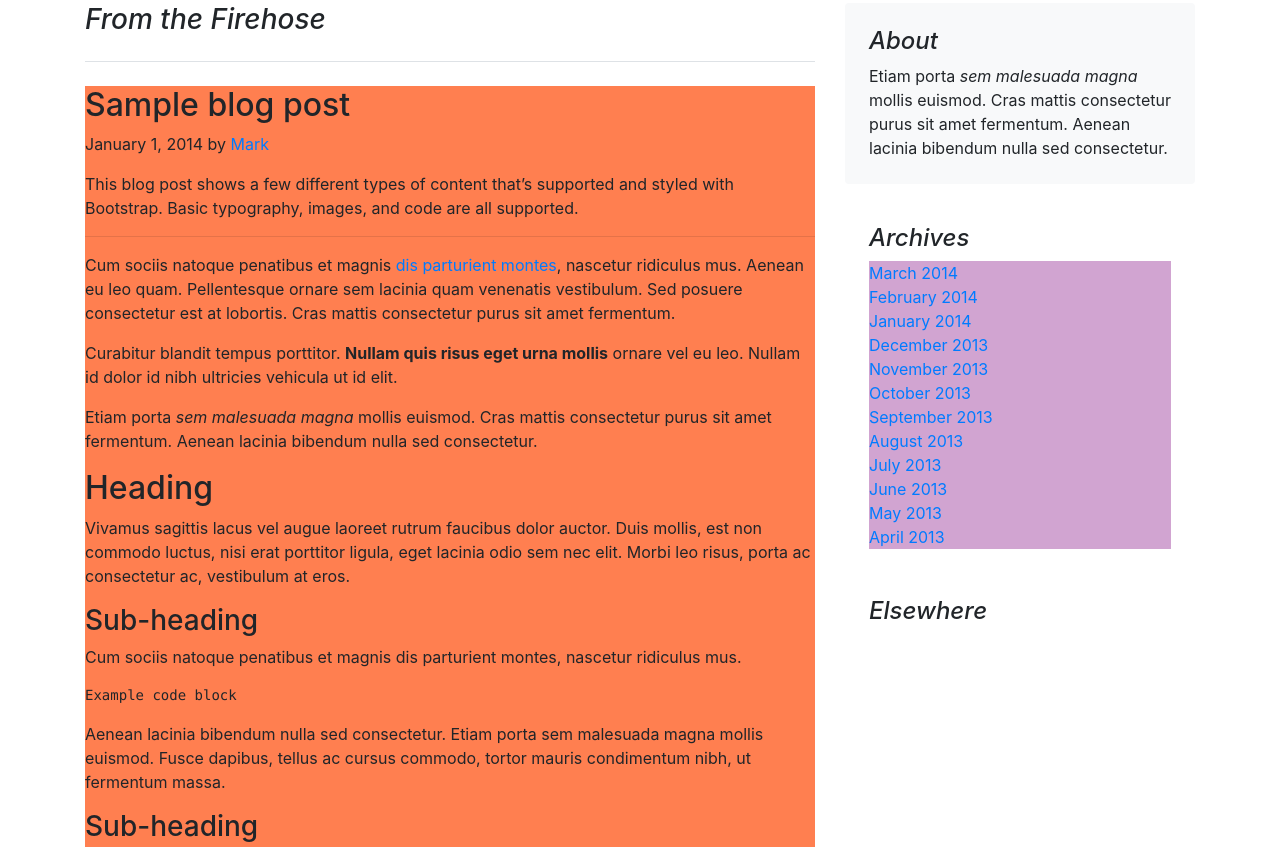
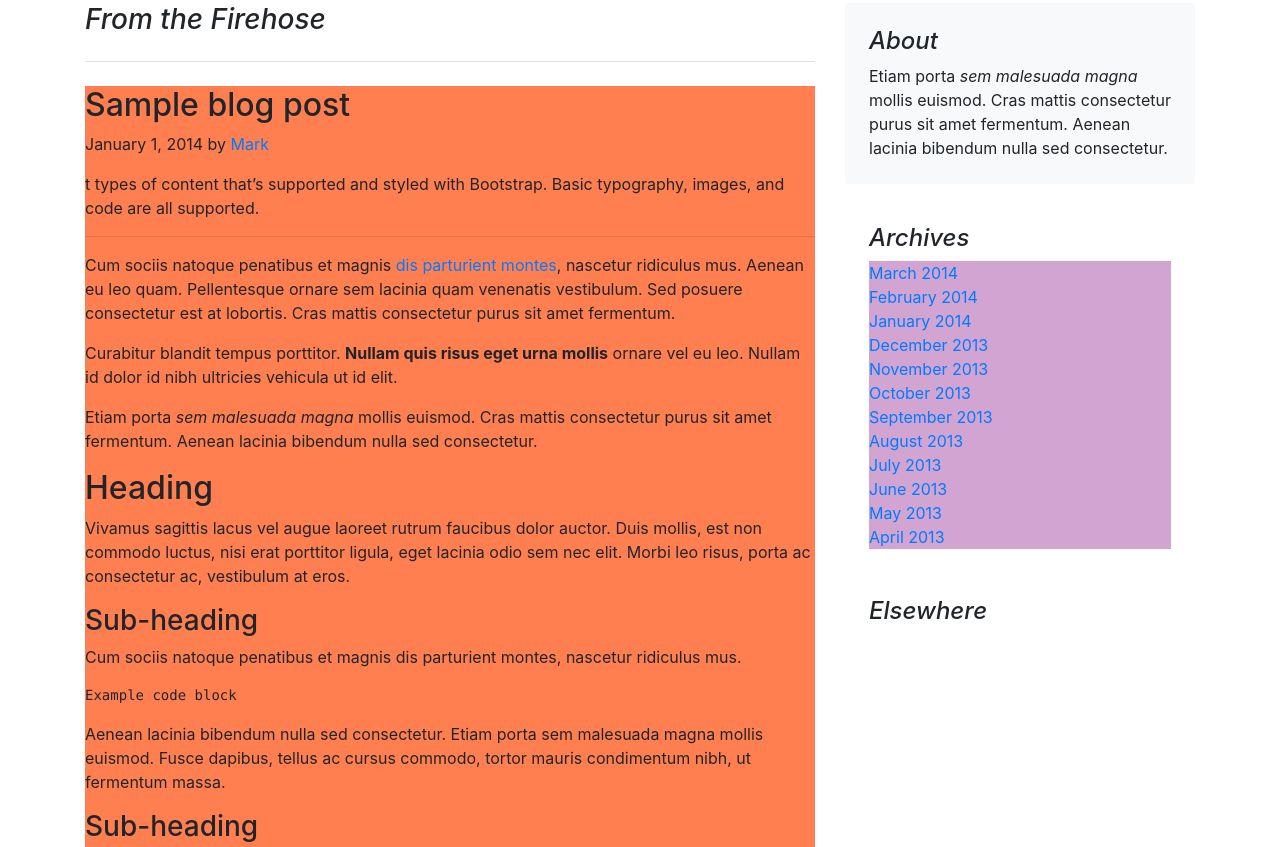
Before and after one commit to lunisel/Strive-Homework-M2D6, a plain HTML site: page index.html in a window 1280 px wide. Shown: the part 784-1631 px from the top of the page. Drawn offline with nearby package versions, Linux system fonts and the light colour scheme.

Commit message:
Ex 17 done

```diff
--- a/index.html
+++ b/index.html
@@ -491,7 +491,7 @@ body footer{
         EX14) Write a function to remove all the links under "Elsewhere" --
         EX15) Write a function to change the column size for heading in jumbotron --
         EX16) Write a function to remove the "Search" magnifying glass icon --
-        EX17) Write a function to trim just the first 50 characters in the first paragraph for each blog post
+        EX17) Write a function to trim just the first 50 characters in the first paragraph for each blog post --
         EX18) Write a function and attach it to the "Newer" button, to add new Blog Post (just div and title)
         EX19) Write a function and attach it to the "Older" button, to remove the last Blog Post
         EX20) Write an alert with the name of the author every time the user hover with the mouse over an author name
@@ -541,7 +541,23 @@ body footer{
     }
     removeSerch()
 
+    const remove50Characters = function(){
+      let firstParagraph = document.getElementsByTagName("p")[5]
+      let innerFirstParagraph = firstParagraph.innerHTML
+      let newText1 = innerFirstParagraph.substr(50)
+      firstParagraph.innerHTML = newText1
 
+      let secondParagraph = document.getElementsByTagName("p")[16]
+      let innerSecondParagraph = secondParagraph.innerHTML
+      let newText2 = innerSecondParagraph.substr(50)
+      secondParagraph.innerHTML = newText2
+
+      let thirdParagraph = document.getElementsByTagName("p")[21]
+      let innerThirdParagraph = thirdParagraph.innerHTML
+      let newText3 = innerThirdParagraph.substr(50)
+      thirdParagraph.innerHTML = newText3
+    }
+    remove50Characters()
     </script>
   </body>
 </html>
```
